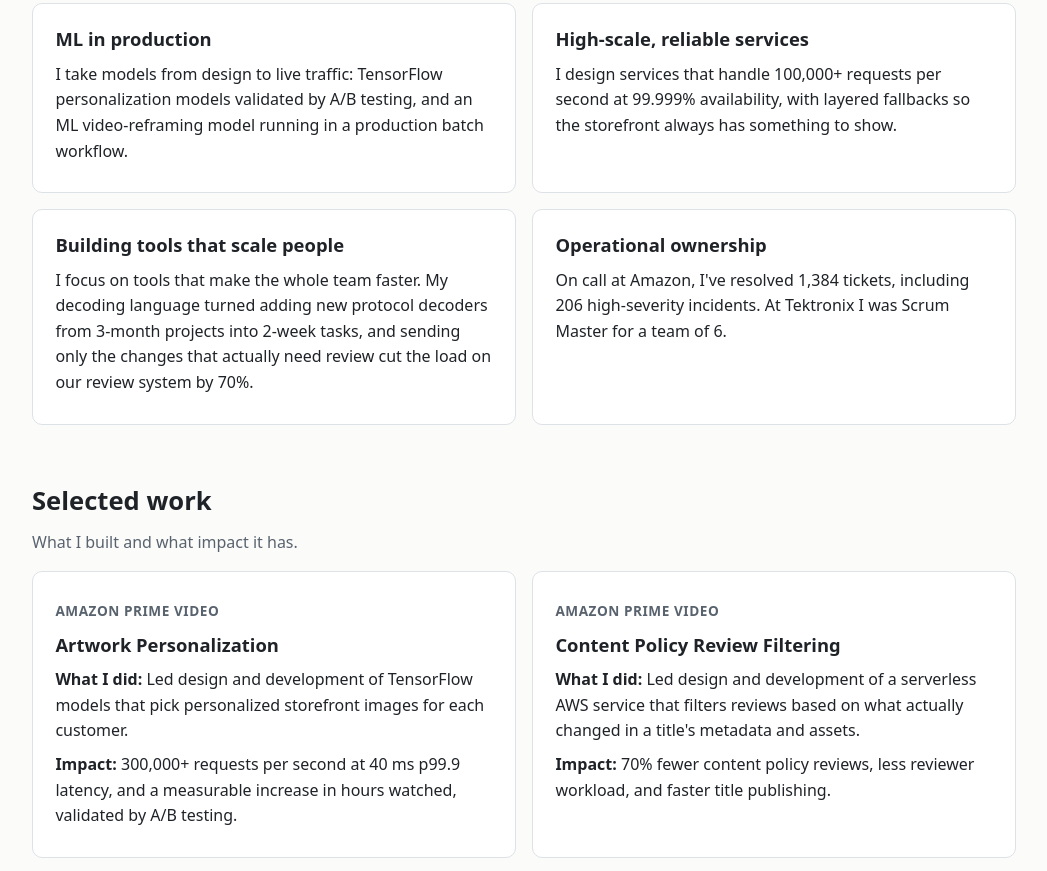
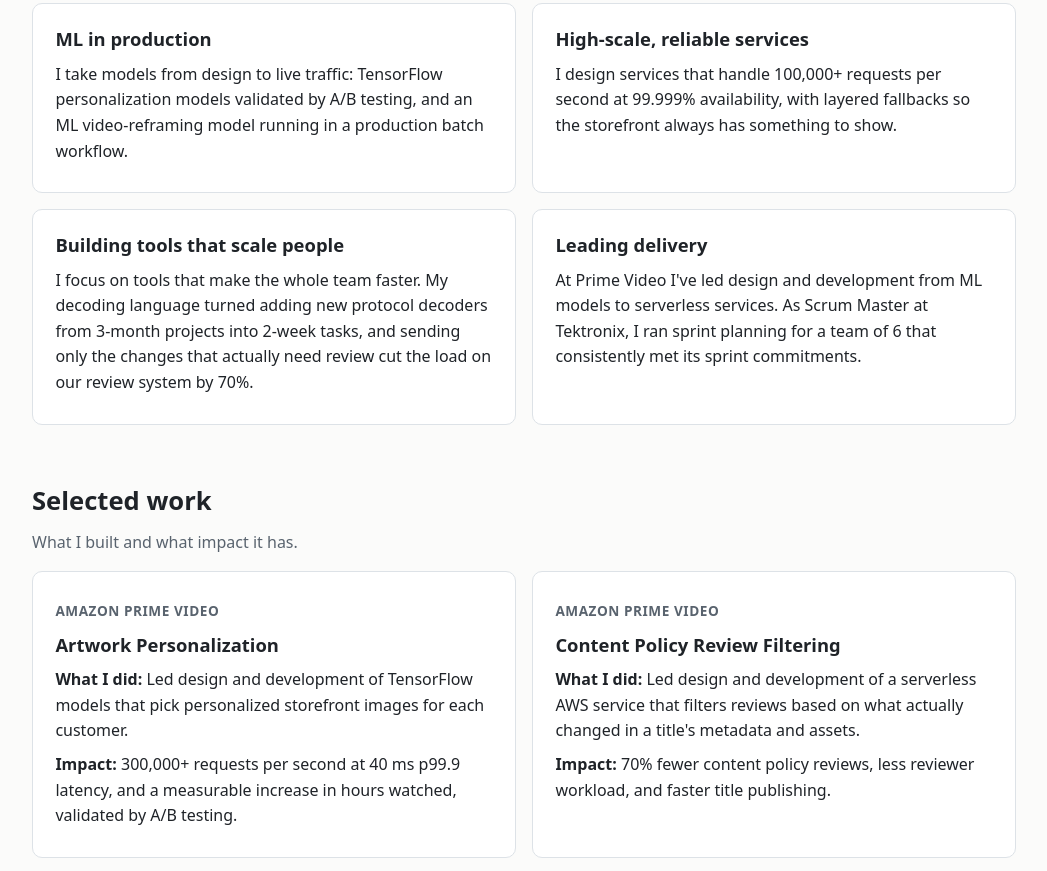
Before and after one commit to ericanderson231/ericanderson231.github.io, a plain HTML site: page index.html in a window 1280 px wide. Shown: the part 958-1829 px from the top of the page, without its empty margins (116-1163 px from the left). Drawn offline with Linux system fonts and the light colour scheme.

Commit message:
Drop on-call ticket counts; rework card around leading delivery

```diff
--- a/index.html
+++ b/index.html
@@ -73,8 +73,8 @@
           <p>I focus on tools that make the whole team faster. My decoding language turned adding new protocol decoders from 3-month projects into 2-week tasks, and sending only the changes that actually need review cut the load on our review system by 70%.</p>
         </article>
         <article class="card">
-          <h3>Operational ownership</h3>
-          <p>On call at Amazon, I've resolved 1,384 tickets, including 206 high-severity incidents. At Tektronix I was Scrum Master for a team of 6.</p>
+          <h3>Leading delivery</h3>
+          <p>At Prime Video I've led design and development from ML models to serverless services. As Scrum Master at Tektronix, I ran sprint planning for a team of 6 that consistently met its sprint commitments.</p>
         </article>
       </div>
     </section>
@@ -149,7 +149,7 @@
           <div>
             <h3>Software Development Engineer II</h3>
             <p class="meta">Amazon Prime Video · Seattle, WA (Remote)</p>
-            <p>ML personalization, artwork serving, content policy filtering, and short-form video transformations. On call for 1,384 tickets, including 206 high-severity incidents.</p>
+            <p>ML personalization, artwork serving, content policy filtering, and short-form video transformations.</p>
           </div>
         </li>
         <li>
```
